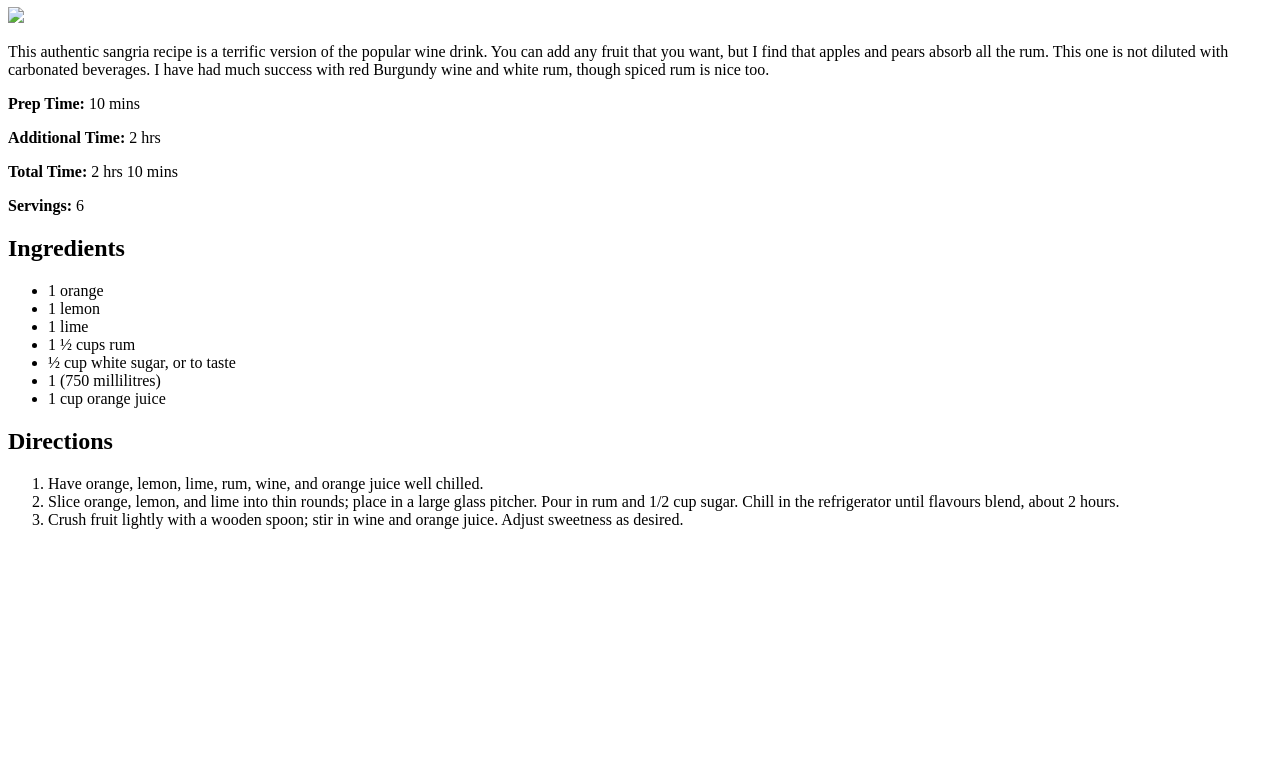
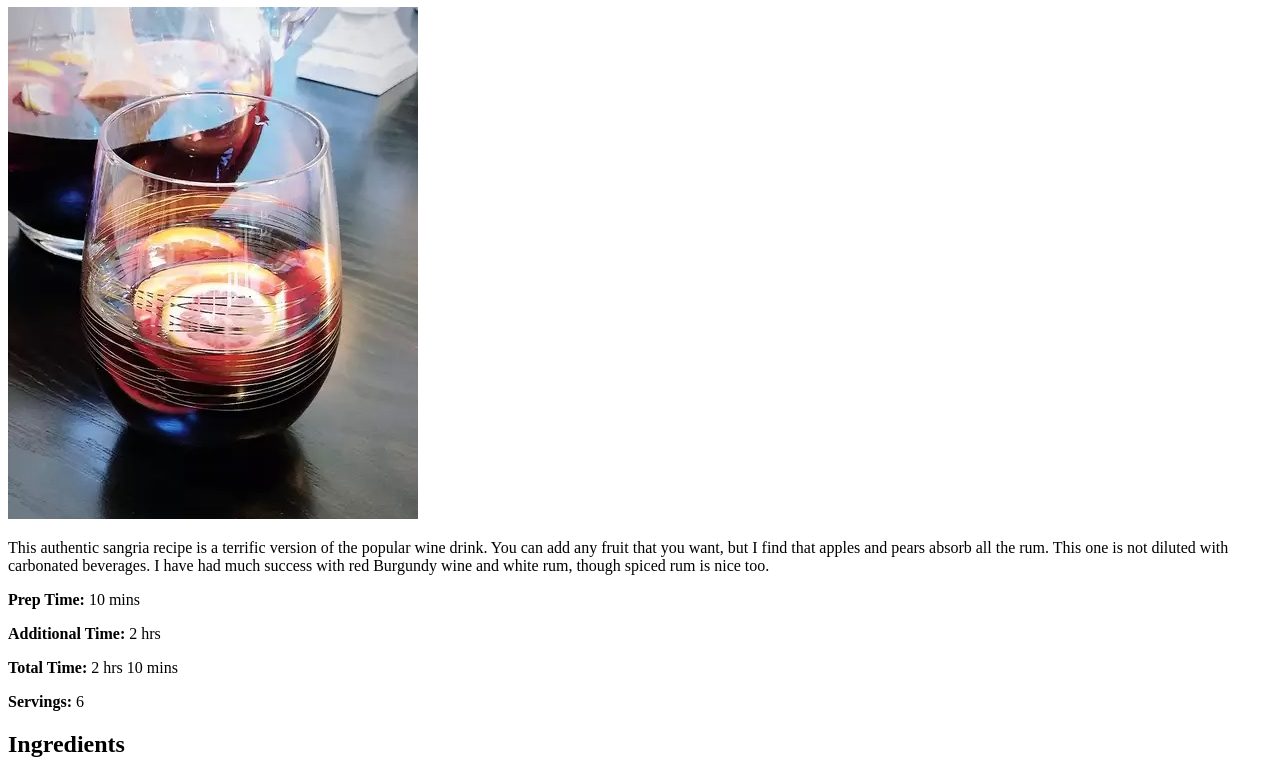
Before and after one commit to andi-j13/odin-recipes, a plain HTML site: page recipes/sangria.html in a window 1280 px wide. Shown: the part 73-848 px from the top of the page. Before the commit the page ends 800 px from the top, so only its background shows below. Drawn offline with Linux system fonts and the light colour scheme.

Commit message:
Fix img by replacing quotation marks. Add alt to img

```diff
--- a/recipes/sangria.html
+++ b/recipes/sangria.html
@@ -6,7 +6,7 @@
 </head>
 <body>
     <h1>How to make Classic Sangria</h1>
-    <img src=“../images/sangria.png”>
+    <img src="../images/sangria.png"><alt="Sangria">
     <p>
         This authentic sangria recipe is a terrific version of the popular wine
         drink. You can add any fruit that you want, but I find that apples and
```
